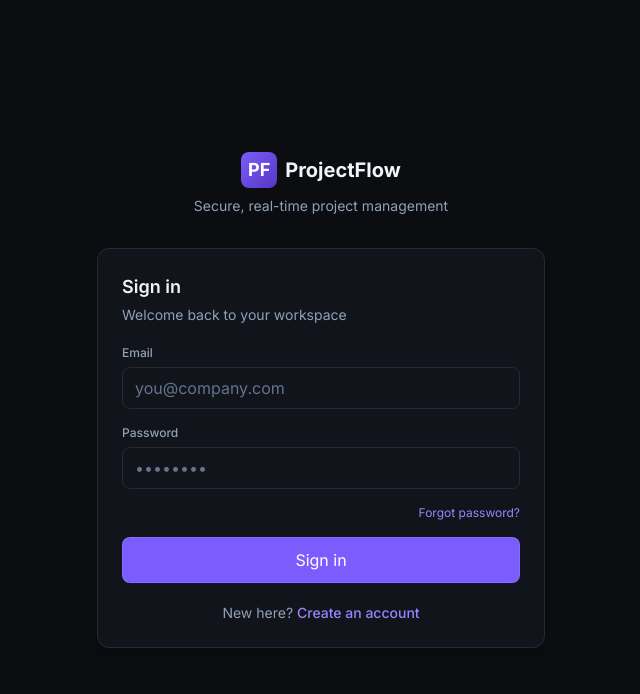
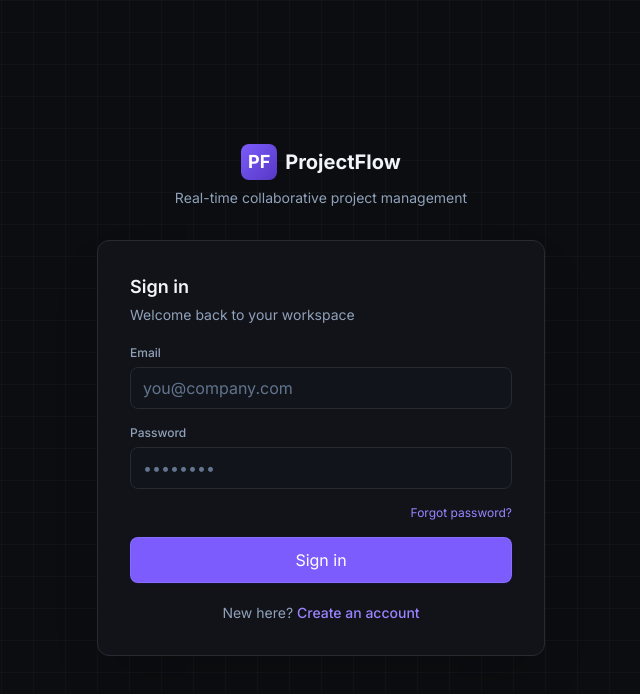
Before and after one commit to heyshreee/CodeAlpha_ProjectManagementTool, a React (Vite) app in the folder client/: page /login in a window 1280 px wide. Shown: the top 694 px of the page, without its empty margins (319-959 px from the left). Built offline with nearby package versions, Linux system fonts and the light colour scheme; no server answers.

Commit message:
style: rework auth layout with surface grid and denser card

```diff
--- a/client/src/pages/auth/AuthLayout.tsx
+++ b/client/src/pages/auth/AuthLayout.tsx
@@ -2,7 +2,7 @@ import type { ReactNode } from 'react';
 
 export default function AuthLayout({ children, title, subtitle }: { children: ReactNode; title: string; subtitle?: string }) {
   return (
-    <div className="min-h-full flex items-center justify-center p-6 bg-surface">
+    <div className="min-h-full flex items-center justify-center p-4 sm:p-6 bg-surface surface-grid">
       <div className="w-full max-w-md">
         <div className="mb-8 flex flex-col items-center">
           <div className="flex items-center gap-2 mb-2">
@@ -11,9 +11,9 @@ export default function AuthLayout({ children, title, subtitle }: { children: Re
             </div>
             <span className="text-xl font-bold text-slate-100">ProjectFlow</span>
           </div>
-          <p className="text-sm text-slate-400">Secure, real-time project management</p>
+          <p className="text-sm text-slate-400">Real-time collaborative project management</p>
         </div>
-        <div className="bg-surface-2 border border-edge rounded-xl p-6 shadow-xl">
+        <div className="bg-surface-2/95 border border-edge rounded-xl p-6 sm:p-8 shadow-2xl shadow-black/20">
           <h1 className="text-lg font-semibold text-slate-100 mb-1">{title}</h1>
           {subtitle && <p className="text-sm text-slate-400 mb-5">{subtitle}</p>}
           {children}
```
